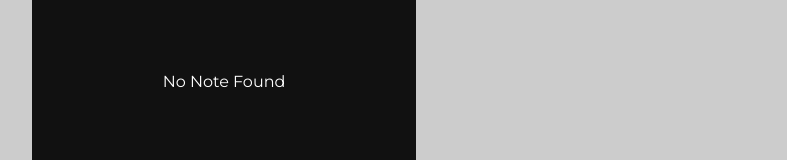
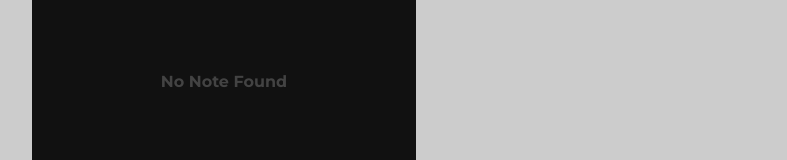
Before and after one commit to JoeTechx/Note_app, a React (Create React App) app: page / in a window 1280 px wide. Shown: the part 302-462 px from the top of the page, without its empty margins (416-1203 px from the left). Built offline with nearby package versions, Linux system fonts and the light colour scheme; the HTML template or start-up script is replaced by a standard one.

Commit message:
fix: style error

```diff
--- a/src/index.css
+++ b/src/index.css
@@ -112,6 +112,8 @@ h2 {
 
 .empty__notes {
     position: absolute;
+    color: #434343;
+    font-weight: 700;
     left: 50%;
     top: 50%;
     transform: translate(-50%, -50%);
```
